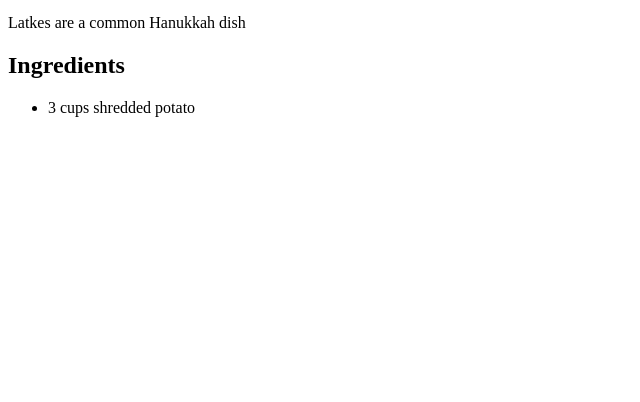
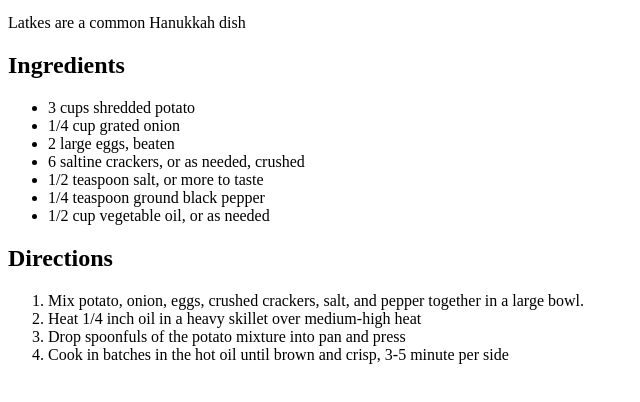
Before and after one commit to zmckay1/odin-recipes, a plain HTML site: page recipes/moms_potato_latkes.html in a window 1280 px wide. Shown: the part 100-502 px from the top of the page, without its empty margins (0-640 px from the left). Drawn offline with Linux system fonts and the light colour scheme.

Commit message:
[Implementation] Latkes recipe finished and index

```diff
--- a/recipes/moms_potato_latkes.html
+++ b/recipes/moms_potato_latkes.html
@@ -13,6 +13,19 @@
     <h2>Ingredients</h2>
     <ul>
         <li>3 cups shredded potato</li>
+        <li>1/4 cup grated onion</li>
+        <li>2 large eggs, beaten</li>
+        <li>6 saltine crackers, or as needed, crushed</li>
+        <li>1/2 teaspoon salt, or more to taste</li>
+        <li>1/4 teaspoon ground black pepper</li>
+        <li>1/2 cup vegetable oil, or as needed</li>
     </ul>
+    <h2>Directions</h2>
+    <ol>
+        <li>Mix potato, onion, eggs, crushed crackers, salt, and pepper together in a large bowl.</li>
+        <li>Heat 1/4 inch oil in a heavy skillet over medium-high heat</li>
+        <li>Drop spoonfuls of the potato mixture into pan and press</li>
+        <li>Cook in batches in the hot oil until brown and crisp, 3-5 minute per side</li>
+    </ol>
 </body>
 </html>
```
Also changed, not shown: index.html (+1 -0 lines).
